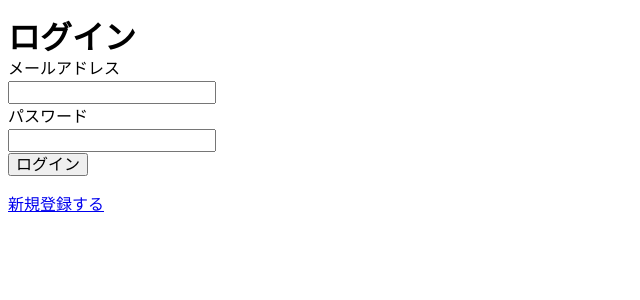
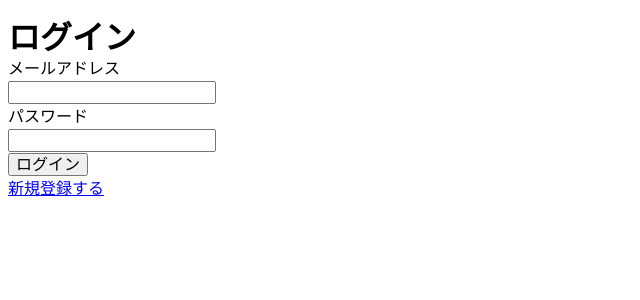
Before and after one commit to t-yaginuma/messages-app, a Next.js app: page /login in a window 1280 px wide. Shown: the top 300 px of the page, without its empty margins (0-640 px from the left). Built offline with nearby package versions, Linux system fonts and the light colour scheme; no server answers.

Commit message:
update TyDiv タグを修正

```diff
--- a/src/components/TyDiv/TyDiv.tsx
+++ b/src/components/TyDiv/TyDiv.tsx
@@ -1,7 +1,6 @@
 import React from "react";
-import style from "@/components/TyText/TyText.module.scss";
+import style from "@/components/TyDiv/TyDIv.module.scss";
 import classNames from "classnames";
-import { isErrored } from "stream";
 
 type Props = {
   children: React.ReactNode;
@@ -11,12 +10,12 @@ export default function TyDiv(props: Props) {
   const { children } = props;
 
   return (
-    <p
+    <div
       className={classNames({
         [style["ty-div"]]: true,
       })}
     >
       {children}
-    </p>
+    </div>
   );
 }
```
